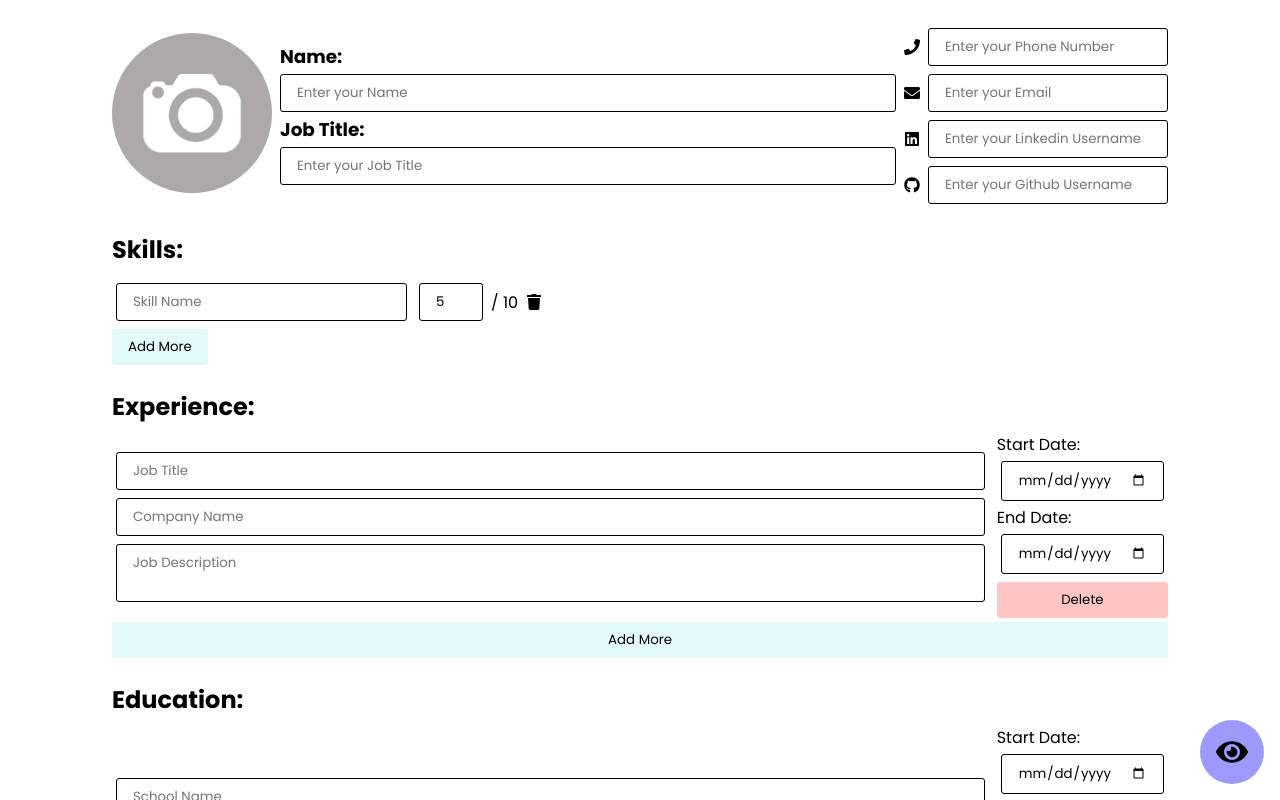
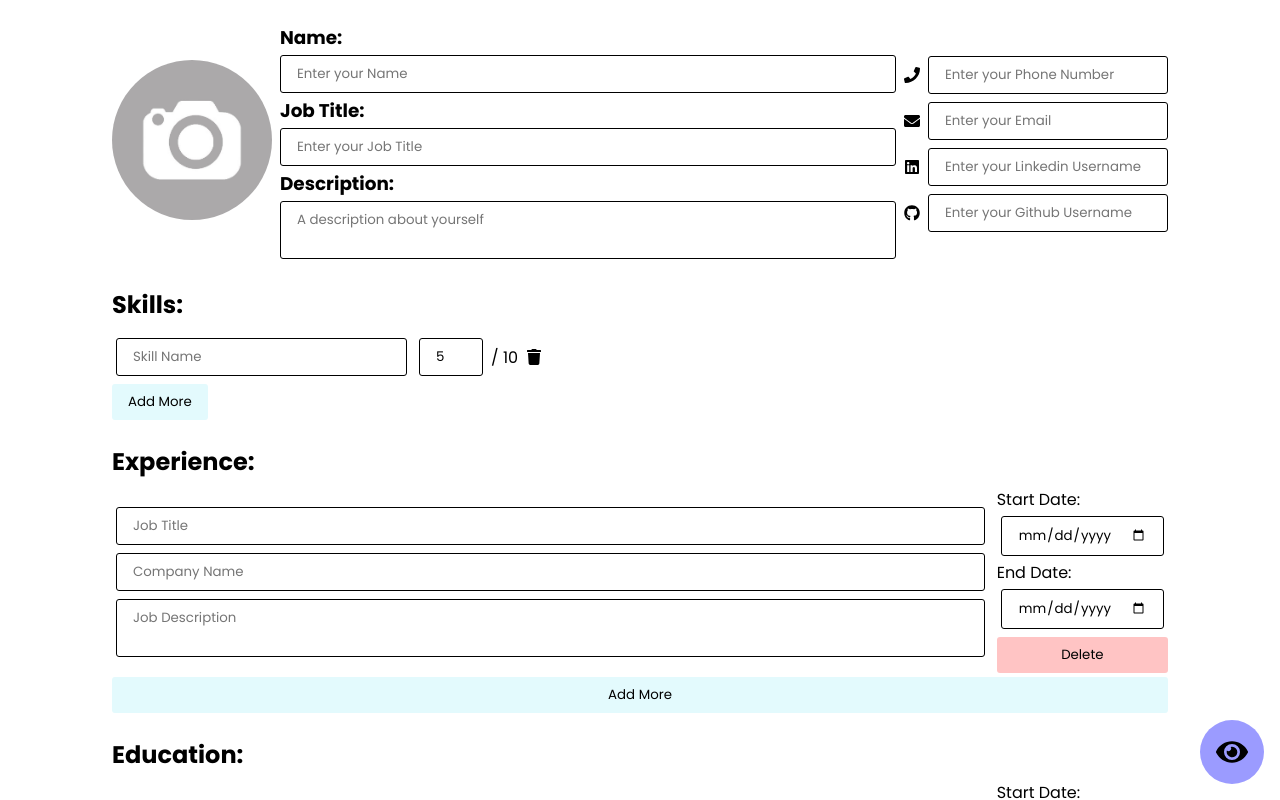
Before and after one commit to cyanChill/cv-application, a React (Create React App) app: page / in a window 1280 px wide. Shown: the top 800 px of the page. Built offline with nearby package versions, Linux system fonts and the light colour scheme.

Commit message:
add description field to cv

```diff
--- a/src/CVContext.js
+++ b/src/CVContext.js
@@ -9,6 +9,7 @@
   const [cvInfo, setCVInfo] = useState({
     name: "",
     title: "",
+    description: "",
     image: null,
     contact: { phone: "", email: "", linkedin: "", github: "" },
     skills: [
--- a/src/components/Form.js
+++ b/src/components/Form.js
@@ -150,6 +150,16 @@
               onChange={(e) => setCVInfo({ ...cvInfo, title: e.target.value })}
             />
           </div>
+          <div className="description flex-col">
+            <label htmlFor="description">Description:</label>
+            <textarea
+              className="description-field"
+              placeholder="A description about yourself"
+              rows="2"
+              value={cvInfo.description}
+              onChange={(e) => setCVInfo({ ...cvInfo, description: e.target.value })}
+            ></textarea>
+          </div>
         </div>
         {/* Profile contact information */}
         <div className="contact-info flex-col">
--- a/src/components/MainContent.js
+++ b/src/components/MainContent.js
@@ -7,7 +7,7 @@
 
 const MainContent = () => {
   const {
-    cvInfo: { education, experience },
+    cvInfo: { education, experience, description },
   } = useContext(CVContext);
 
   const isEducationEmpty = education.every((obj) => {
@@ -21,6 +21,14 @@
 
   return (
     <div id="main-content">
+      {!description ? (
+        ""
+      ) : (
+        <div id="description">
+          <h2 className="section-title">Description</h2>
+          <p className="text">{description}</p>
+        </div>
+      )}
       {isExperienceEmpty ? (
         ""
       ) : (
--- a/src/styles/Form.style.css
+++ b/src/styles/Form.style.css
@@ -94,14 +94,13 @@
 }
 
 /* Minor Labels */
-.name label,
-.title label {
+.user-info label {
   font-weight: bold;
   font-size: 1.15rem;
 }
 
-.name input,
-.title input {
+.user-info input,
+.user-info textarea {
   margin: 0.25rem 0;
 }
 
--- a/src/styles/MainContent.style.css
+++ b/src/styles/MainContent.style.css
@@ -1,3 +1,4 @@
+#description .section-title,
 #experience .section-title,
 #education .section-title {
   position: relative;
@@ -21,7 +22,8 @@
 
 #experience .job .duration,
 #experience .job .description,
-#education .school .duration {
+#education .school .duration,
+#description .text {
   font-size: 0.9rem;
   margin: 0;
 }
@@ -31,6 +33,7 @@
   font-weight: 500;
 }
 
-#experience .job .description {
+#experience .job .description,
+#description .text {
   color: rgb(24, 24, 24);
 }
```
